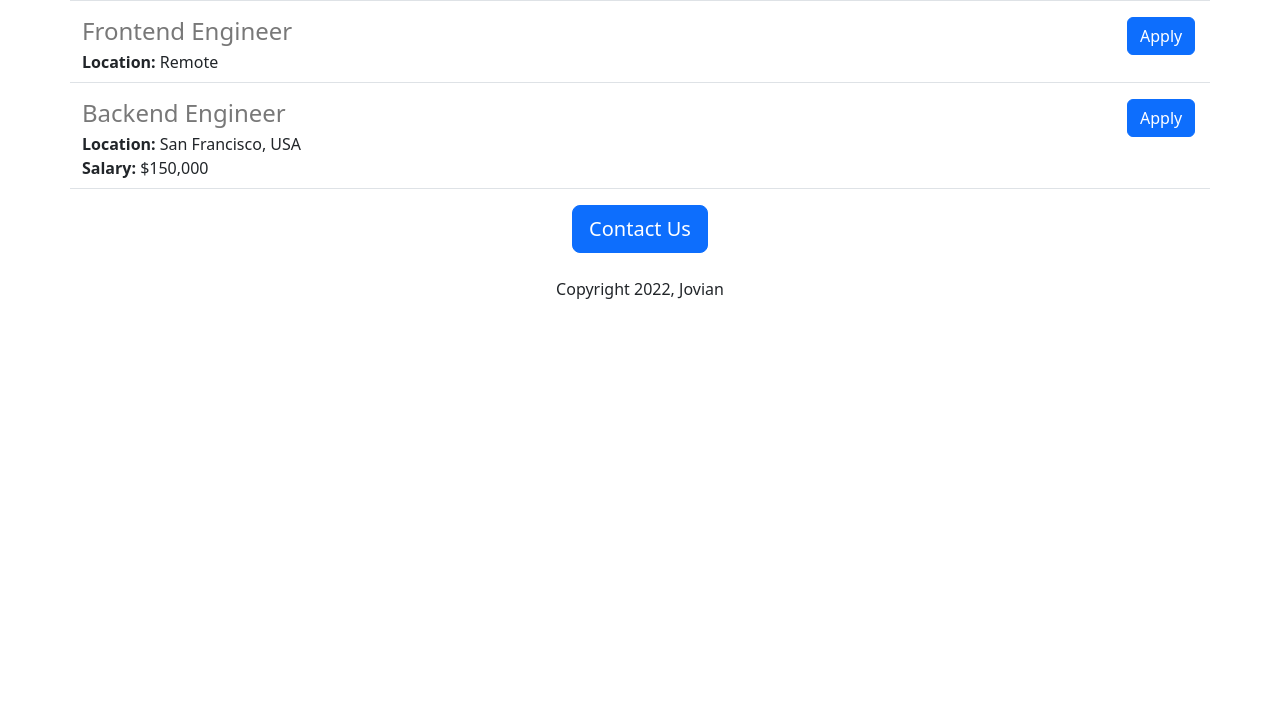
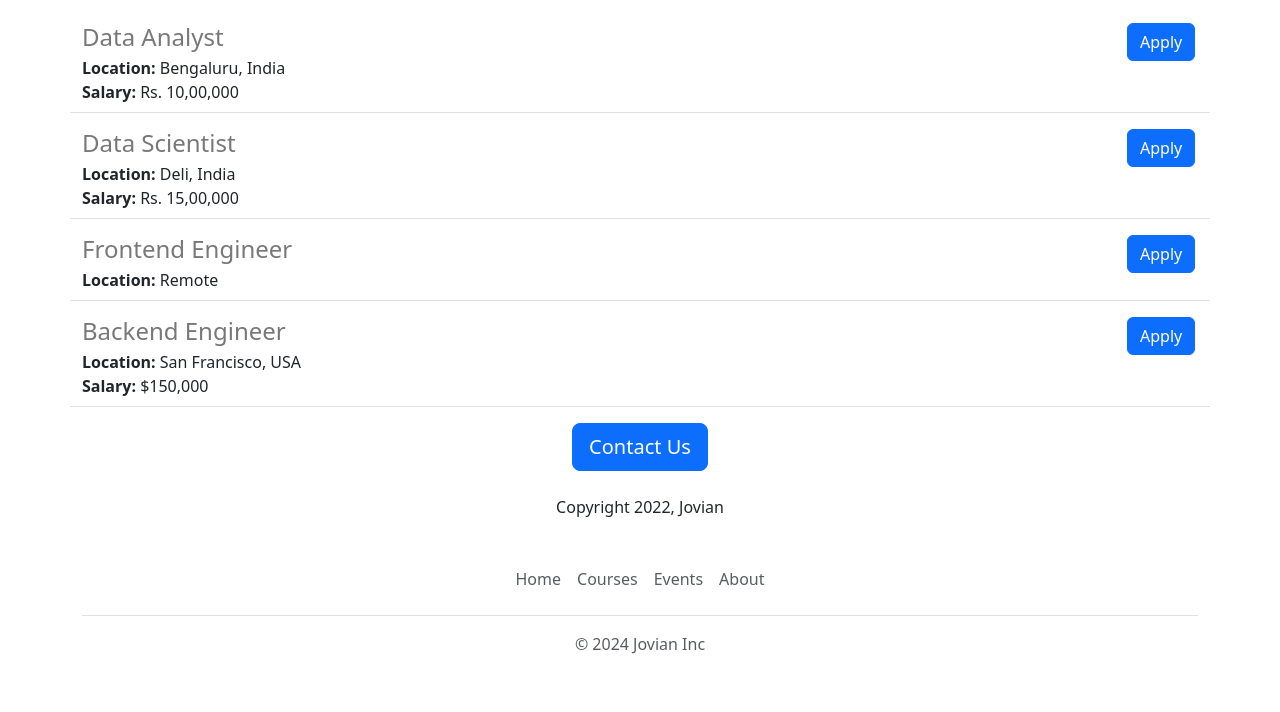
Before and after one commit to SulmanAwan/jovian-careers-website, a Flask app: page / in a window 1280 px wide. Shown: the part 879-1591 px from the top of the page. Before the commit the page ends 1178 px from the top, so only its background shows below. Run offline with Flask 3, Linux system fonts and the light colour scheme.

Commit message:
functional and aesthetic improvements

```diff
--- /dev/null
+++ b/templates/footer.html
@@ -0,0 +1,11 @@
+<div class="container">
+  <footer class="py-3 my-4">
+    <ul class="nav justify-content-center border-bottom pb-3 mb-3">
+      <li class="nav-item"><a target="_blank" href="https://www.jovian.ai/" class="nav-link px-2 text-body-secondary"class="nav-link px-2 text-body-secondary">Home</a></li>
+      <li class="nav-item"><a target="_blank" href="https://www.jovian.ai/learn" class="nav-link px-2 text-body-secondary">Courses</a></li>
+      <li class="nav-item"><a target="_blank" href="https://www.jovian.ai/events" class="nav-link px-2 text-body-secondary">Events</a></li>
+      <li class="nav-item"><a target="_blank" href="https://www.jovian.ai/about"class="nav-link px-2 text-body-secondary">About</a></li>
+    </ul>
+    <p class="text-center text-body-secondary">&copy; 2024 Jovian Inc</p>
+  </footer>
+</div>
--- a/templates/home.html
+++ b/templates/home.html
@@ -11,19 +11,30 @@
         height: 360px;
         width: 100%;
         object-fit: cover;
+        margin-bottom: 16px;
       }
     </style>
 
   </head>
   <body>
+    {% include 'nav.html' %}
+    <img class="img-fluid" id="banner" src="/static/banner.jpg">
     <div class="container">
       <h1 class="text-center">Jovian Careers</h1>
-      <img class="img-fluid" id="banner" src="/static/banner.jpg">
 
-      <h2 class="text-center mt-2 mb-4 ">About Jovian</h2>
-      <p class="lead">
-        Lorem ipsum dolor sit amet, consectetur adipiscing elit, sed do eiusmod tempor incididunt ut labore et dolore magna aliqua. Ut enim ad minim veniam, quis nostrud exercitation ullamco laboris nisi ut aliquip ex ea commodo consequat. Duis aute irure dolor in reprehenderit in voluptate velit esse cillum dolore eu fugiat nulla pariatur. Excepteur sint occaecat cupidatat non proident, sunt in culpa qui officia deserunt mollit anim id est laborum.
-      </p>
+    <div class="row" style="margin-bottom:16px;">
+      <div class="col-md-6">
+        <p class="lead">
+          Lorem ipsum dolor sit amet, consectetur adipiscing elit, sed do eiusmod tempor incididunt ut labore et dolore magna aliqua. Ut enim ad minim veniam, quis nostrud exercitation ullamco laboris nisi ut aliquip ex ea commodo consequat. Duis aute irure dolor in reprehenderit in voluptate velit esse cillum dolore eu fugiat nulla pariatur. Excepteur sint occaecat cupidatat non proident, sunt in culpa qui officia deserunt mollit anim id est laborum.
+        </p>
+      </div>
+
+      <div class="d-none d-md-block col-6">
+        <p>
+          <img src="static/people.jpg" style="height:320px;border-radius:4px;"
+        </p>
+      </div>
+    </div>
 
       <h2 class="text-center mt-2 mb-4">Open Positions</h2>
       <div>
@@ -32,9 +43,10 @@
         {% endfor %}
       </div>
       <div class="text-center">
-        <button class="btn btn-primary btn-lg">Contact Us</button>
+        <a href="mailto:hello@jovian.ai?subject=Question%20about%20Job%20Openings&body=My%20name%3A%20%3Cyour%20name%20here%3E%0D%0A%0D%0AMy%20questions%3A%20%3Center%20question%20here%3E" class="btn btn-primary btn-lg">Contact Us</a>
         <p class="mt-4">Copyright 2022, Jovian</p>
       </div>
     </div>
+    {% include 'footer.html' %}
   </body>
 </html>
--- a/templates/jobitem.html
+++ b/templates/jobitem.html
@@ -13,8 +13,8 @@
     </div>
     {% endif %}
   </div>
-  <div class="col-1">
-    <button type="button" class="btn btn-primary">Apply</button>
+  <div class="col-1 padding-right:16px">
+    <a href="mailto:hello@jovian.ai?subject=Application%20for%20{{job['title']}}&body=My%20name%3A%20%3Cyour%20name%20here%3E%0D%0A%0D%0AMy%20Resume%20link%3A%20%3Cresume%20link%3E%0D%0A%0D%0AMy%20LinkedIn%20link%3A%20%3Clinkedin%20in%3E" type="button" class="btn btn-primary">Apply</a>
   </div>
 
 </div>
--- /dev/null
+++ b/templates/nav.html
@@ -0,0 +1,9 @@
+<nav class="navbar shadow-sm fixed-top bg-white">
+  <div class="container-fluid">
+    <a class="navbar-brand" href="#">
+      <img src="/static/logo.svg" alt="Logo" width="30" height="24" class="d-inline-block align-text-top">
+      Jovian
+    </a>
+  </div>
+</nav>
+<div style="height:56px"></div>
```
Also changed, not shown: static/logo.svg (added), 1 other file.
